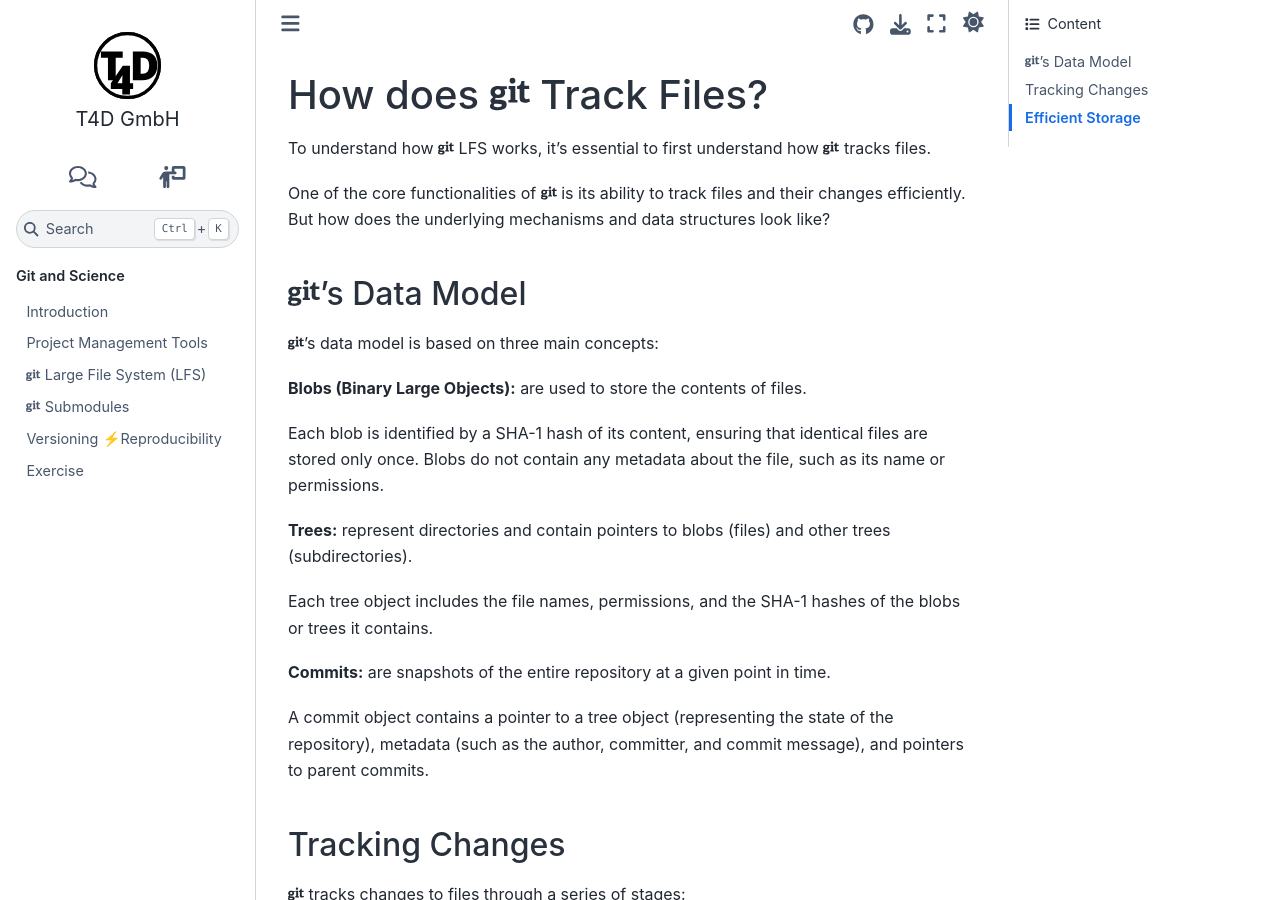
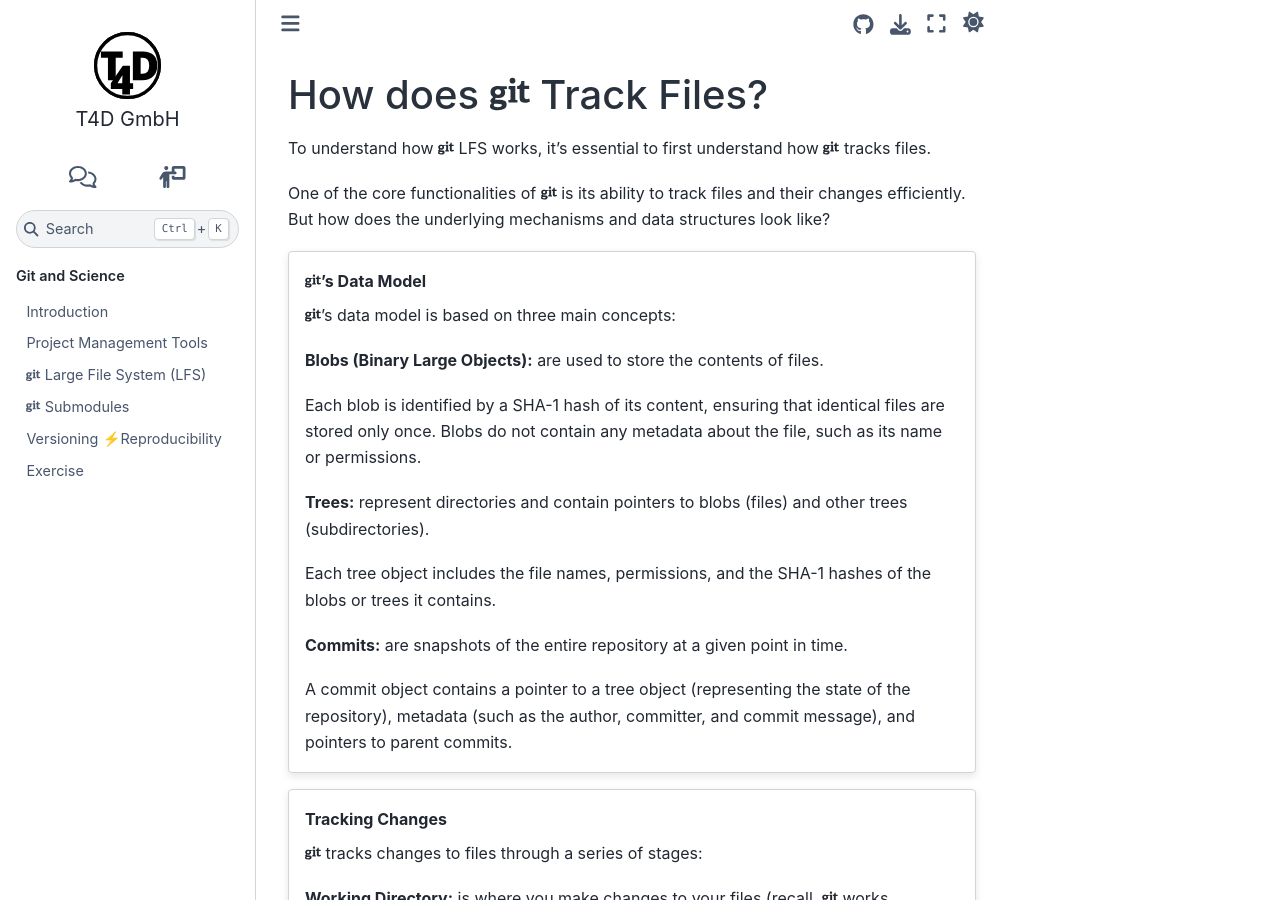
Before and after one commit to t4d-gmbh/git-and-science, a Sphinx documentation site: the page built from source/content/lfs/git_data_model/git_data_model.md, in a window 1280 px wide and 900 px high. Built offline with Sphinx 7.4.7 and the Sphinx Book theme 1.1.4, drawn with Linux system fonts in a browser that asks for light colours; the version number could not be read and is left out; some of the changed lines change nothing that is shown.

Commit message:
format to use cards

```diff
--- a/source/content/lfs/git_data_model/git_data_model.md
+++ b/source/content/lfs/git_data_model/git_data_model.md
@@ -6,7 +6,7 @@ One of the core functionalities of <i class="fab fa-git"></i> is its ability to
 But how does the underlying mechanisms and data structures look like?
 {% endif %}
 
-### <i class="fab fa-git"></i>’s Data Model
+:::{card} <i class="fab fa-git"></i>’s Data Model
 {% if page %}
 <i class="fab fa-git"></i>’s data model is based on three main concepts:
 {% endif %}
@@ -26,8 +26,9 @@ Each tree object includes the file names, permissions, and the SHA-1 hashes of t
 {% if page %}
 A commit object contains a pointer to a tree object (representing the state of the repository), metadata (such as the author, committer, and commit message), and pointers to parent commits.
 {% endif %}
+:::
 
-### Tracking Changes
+:::{card} Tracking Changes
 {% if page %}
 <i class="fab fa-git"></i> tracks changes to files through a series of stages:
 {% endif %}
@@ -46,8 +47,9 @@ When you stage a file using `git add`, <i class="fab fa-git"></i> calculates the
 {% if page %}
 The commit object is added to the repository’s history, forming a chain of commits that represent the project’s evolution over time.
 {% endif %}
+:::
 
-### Efficient Storage
+:::{card} Efficient Storage
 {% if page %}
 <i class="fab fa-git"></i> uses several techniques to efficiently store and manage file changes:
 {% endif %}
@@ -67,3 +69,4 @@ In summary, <i class="fab fa-git"></i>’s ability to track files and manage cha
 By using blobs, trees, and commits, <i class="fab fa-git"></i> ensures that file contents are stored uniquely and changes are tracked accurately.
 The staging area and efficient storage techniques like delta compression and packfiles contribute to <i class="fab fa-git"></i>’s performance and reliability as a version control system.
 {% endif %}
+:::
```
